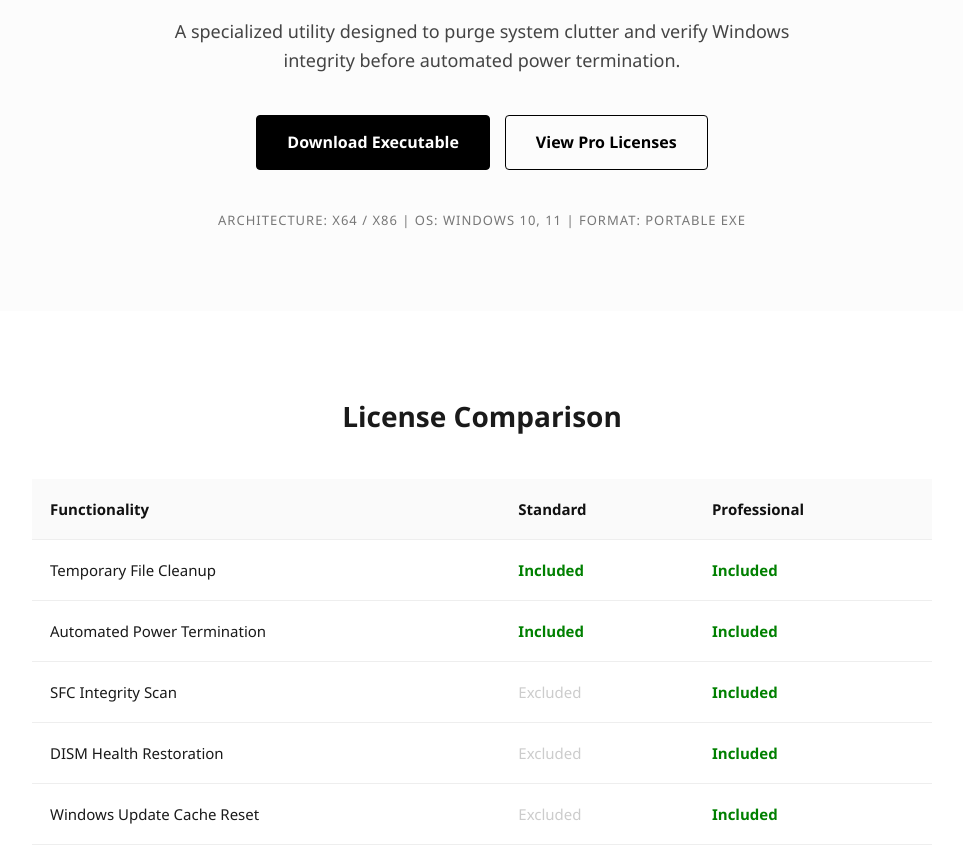
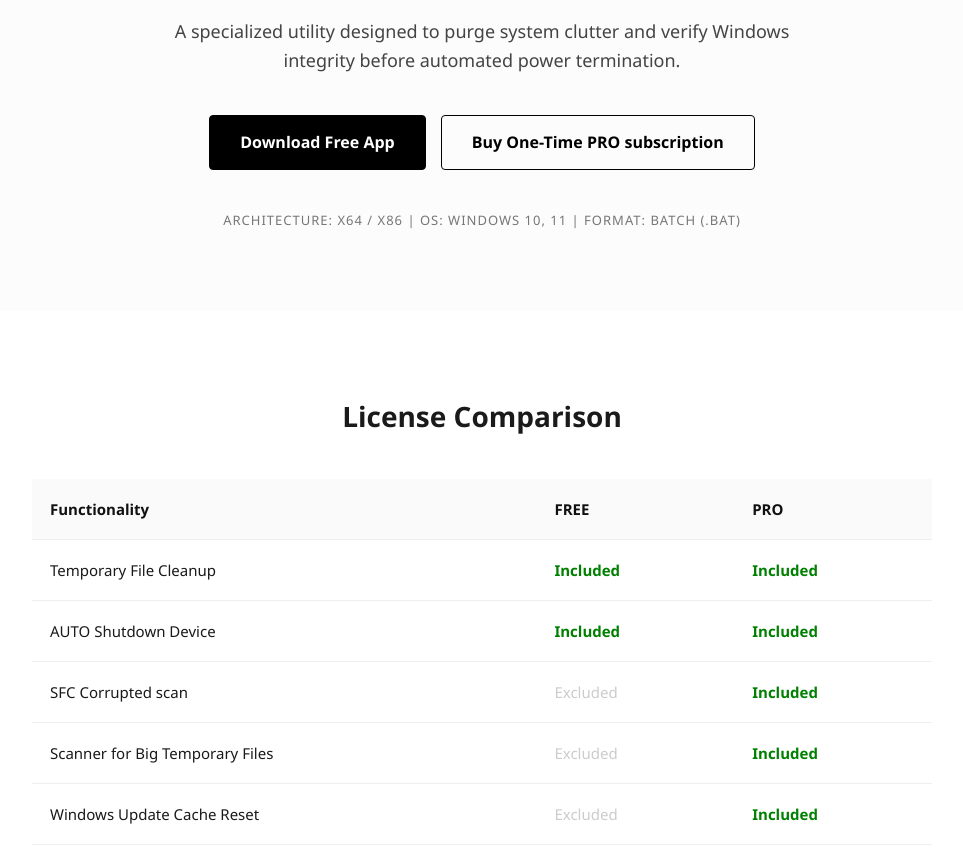
Before and after one commit to FlashSweep/FlashSweep, a plain HTML site: page index.html in a window 1280 px wide. Shown: the part 313-1161 px from the top of the page, without its empty margins (158-1121 px from the left). Drawn offline with Linux system fonts and the light colour scheme.

Commit message:
index.html

```diff
--- a/index.html
+++ b/index.html
@@ -98,12 +98,12 @@
         <p class="subtitle">A specialized utility designed to purge system clutter and verify Windows integrity before automated power termination.</p>
 
         <div class="cta-group">
-            <a href="FlashSweepFree.exe" class="btn btn-free">Download Executable</a>
-            <a href="YOUR_PAYMENT_LINK" class="btn btn-pro">View Pro Licenses</a>
+            <a href="FlashSweepFree.exe" class="btn btn-free">Download Free App</a>
+            <a href="YOUR_PAYMENT_LINK" class="btn btn-pro">Buy One-Time PRO subscription</a>
         </div>
 
         <div class="specs">
-            Architecture: x64 / x86 | OS: Windows 10, 11 | Format: Portable EXE
+            Architecture: x64 / x86 | OS: Windows 10, 11 | Format: Batch (.bat)
         </div>
     </section>
 
@@ -113,8 +113,8 @@
             <thead>
                 <tr>
                     <th>Functionality</th>
-                    <th>Standard</th>
-                    <th>Professional</th>
+                    <th>FREE</th>
+                    <th>PRO</th>
                 </tr>
             </thead>
             <tbody>
@@ -124,17 +124,17 @@
                     <td class="status-yes">Included</td>
                 </tr>
                 <tr>
-                    <td>Automated Power Termination</td>
+                    <td>AUTO Shutdown Device</td>
                     <td class="status-yes">Included</td>
                     <td class="status-yes">Included</td>
                 </tr>
                 <tr>
-                    <td>SFC Integrity Scan</td>
+                    <td>SFC Corrupted scan</td>
                     <td class="status-no">Excluded</td>
                     <td class="status-yes">Included</td>
                 </tr>
                 <tr>
-                    <td>DISM Health Restoration</td>
+                    <td>Scanner for Big Temporary Files</td>
                     <td class="status-no">Excluded</td>
                     <td class="status-yes">Included</td>
                 </tr>
@@ -159,7 +159,7 @@
     </section>
 
     <footer>
-        COPYRIGHT 2024 FLASHSWEEP SOFTWARE. ALL RIGHTS RESERVED.
+        COPYRIGHT 2026 FLASHSWEEP SOFTWARE. ALL RIGHTS RESERVED.
         <br>
         This software is provided as-is without warranties of any kind.
     </footer>
```
